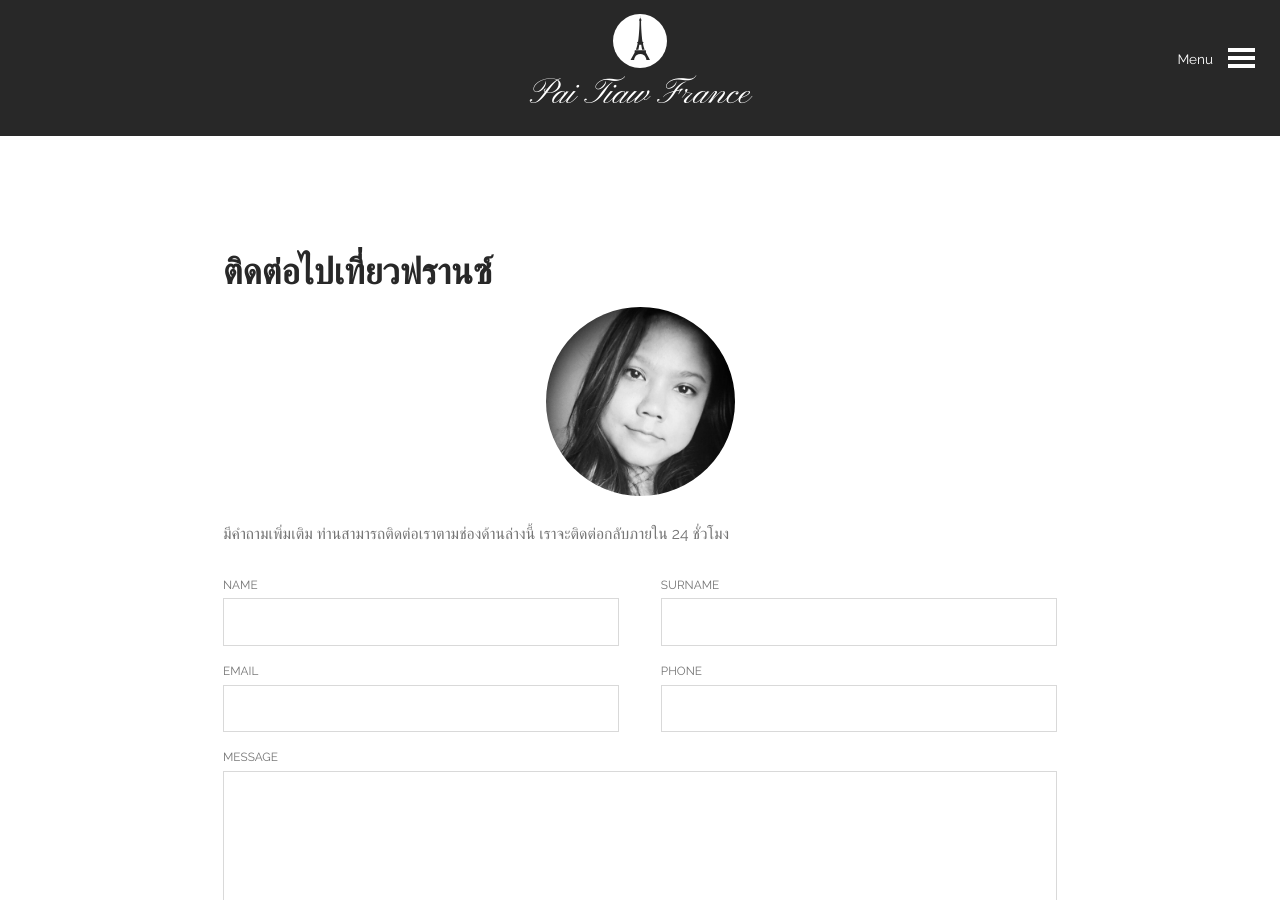
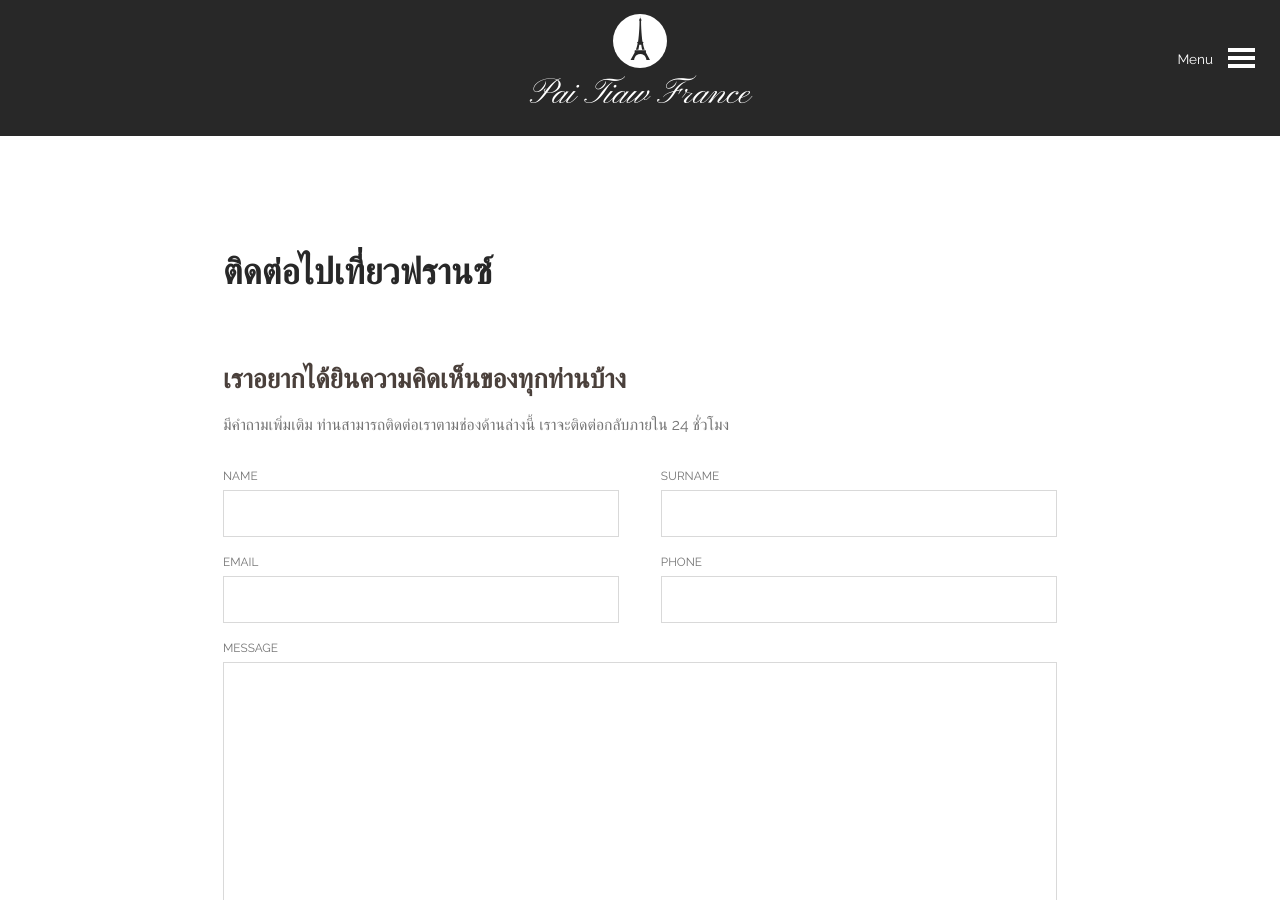
Before and after one commit to paitiewfrance/paitiewfrance.github.io, a Jekyll site: the page built from contact.md, in a window 1280 px wide and 900 px high. Built offline with Jekyll 4.4.1, drawn with Linux system fonts in a browser that asks for light colours; nearby versions of some CDN libraries; some web fonts are replaced.

Commit message:
change text to contact

```diff
--- a/contact.md
+++ b/contact.md
@@ -9,8 +9,9 @@ sitemap:
 ---
 
 ## ติดต่อไปเที่ยวฟรานซ์
+### เราอยากได้ยินความคิดเห็นของทุกท่านบ้าง
 
-![Pookie](/img/pookie.jpg "Pookie")
+<!-- ![Pookie](/img/pookie.jpg "Pookie") -->
 
 
 มีคำถามเพิ่มเติม ท่านสามารถติดต่อเราตามช่องด้านล่างนี้ เราจะติดต่อกลับภายใน 24 ชั่วโมง
```
